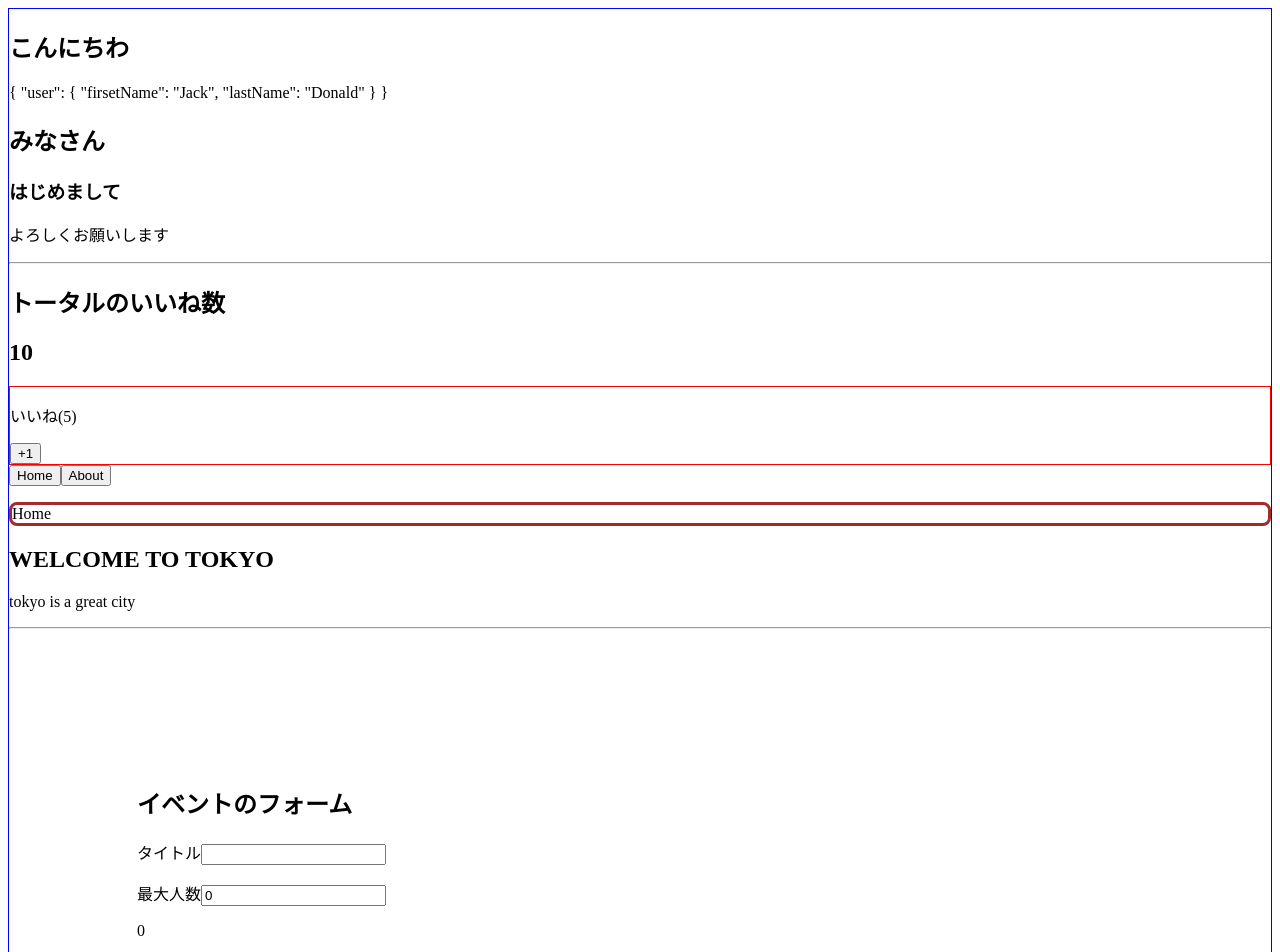
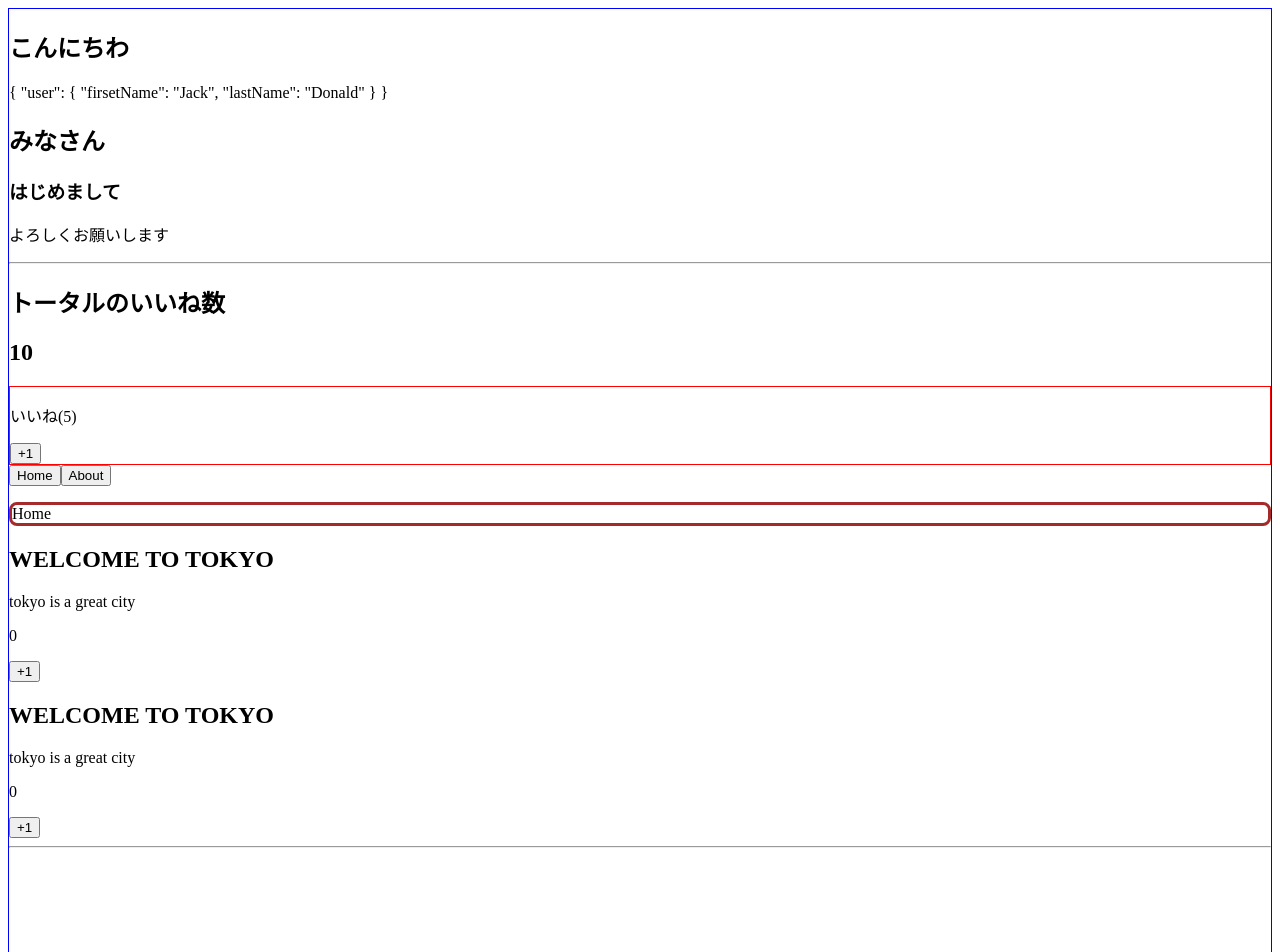
Before and after one commit to TAKU1022/vue-demo, a Vue app: page / in a window 1280 px wide. Shown: the top 952 px of the page. Built offline with nearby package versions, Linux system fonts and the light colour scheme.

Commit message:
ミックスインを使用したデータの共有化

```diff
--- /dev/null
+++ b/src/components/CountNumber.vue
@@ -0,0 +1,16 @@
+<template>
+  <div>
+    <h2>{{ title | lowerCase | upperCase }}</h2>
+    <p>{{ subTitle | upperCase | lowerCase }}</p>
+    <p>{{ number }}</p>
+    <button @click="number++">+1</button>
+  </div>
+</template>
+
+<script>
+  import { tokyoNumber } from '@/tokyoNumber.js';
+
+  export default {
+    mixins: [tokyoNumber],
+  };
+</script>
--- a/src/components/Home.vue
+++ b/src/components/Home.vue
@@ -3,21 +3,25 @@
     <p v-border:solid.round="{ width: '3px', color: 'brown' }">Home</p>
     <h2>{{ title | lowerCase | upperCase }}</h2>
     <p>{{ subTitle | upperCase | lowerCase }}</p>
+    <p>{{ number }}</p>
+    <button @click="number++">+1</button>
+    <CountNumber></CountNumber>
   </div>
 </template>
 
 <script>
+  import CountNumber from './CountNumber.vue';
+  import { tokyoNumber } from '@/tokyoNumber.js';
+
   export default {
+    mixins: [tokyoNumber],
     data() {
       return {
-        title: 'Welcome to Tokyo',
-        subTitle: 'Tokyo is a great city',
+        mainText: 'メイン',
       };
     },
-    filters: {
-      lowerCase(value) {
-        return value.toLowerCase();
-      },
+    components: {
+      CountNumber,
     },
     directives: {
       border(el, binding) {
--- /dev/null
+++ b/src/tokyoNumber.js
@@ -0,0 +1,14 @@
+export const tokyoNumber = {
+  data() {
+    return {
+      title: 'Welcome to Tokyo',
+      subTitle: 'Tokyo is a great city',
+      number: 0,
+    };
+  },
+  filters: {
+    lowerCase(value) {
+      return value.toLowerCase();
+    },
+  },
+};
```
